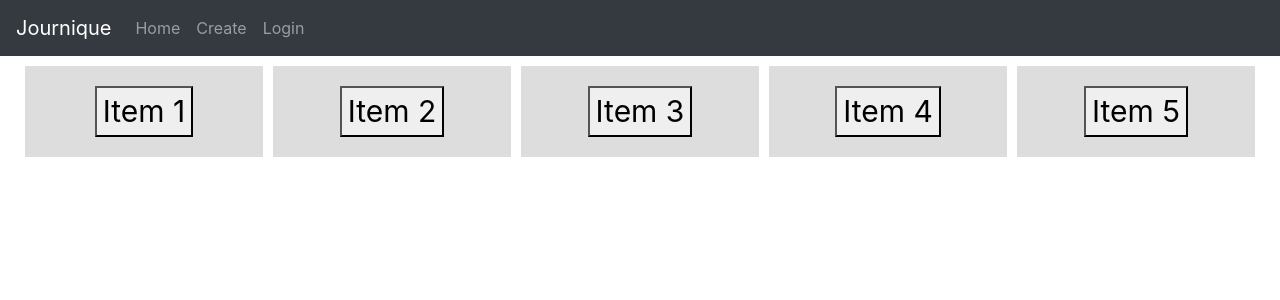
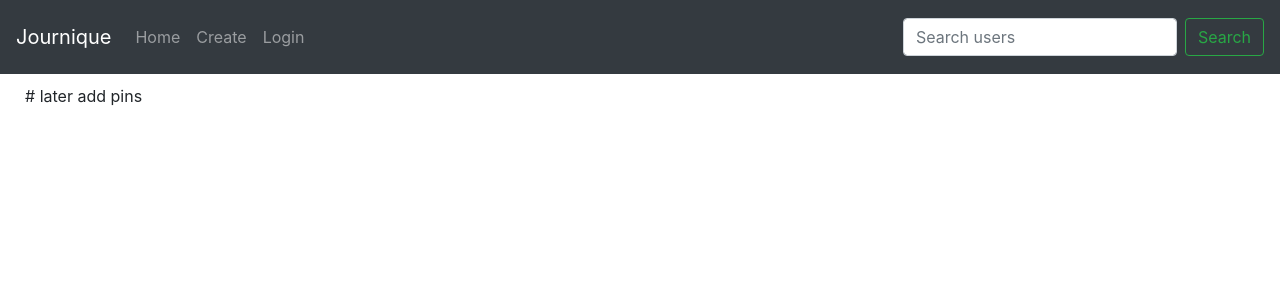
Before and after one commit to wahnkoij/Journique, a Django app: page /home/ in a window 1280 px wide. Shown: the top 300 px of the page. Run offline with Django 5.2, Linux system fonts and the light colour scheme; some libraries are stand-ins or nearby versions.

Commit message:
search engine users added

```diff
--- a/MyProject/Journique/templates/base.html
+++ b/MyProject/Journique/templates/base.html
@@ -1,5 +1,6 @@
 <!DOCTYPE html>
 <html lang="en">
+
 <head>
     <meta charset="UTF-8">
     <meta name="viewport" content="width=device-width, initial-scale=1.0">
@@ -22,11 +23,17 @@
             font-size: 30px;
             text-align: center;
         }
+
+        .search-form {
+            margin-top: 10px;
+            margin-bottom: 10px;
+        }
     </style>
 </head>
+
 <body>
     <nav class="navbar navbar-expand-md bg-dark navbar-dark">
-        <a class="navbar-brand" href="#">Journique</a>
+        <a class="navbar-brand" href="{% url 'home' %}">Journique</a>
         <button class="navbar-toggler" type="button" data-toggle="collapse" data-target="#collapsibleNavbar">
             <span class="navbar-toggler-icon"></span>
         </button>
@@ -45,9 +52,16 @@
                 {% endif %}
             </ul>
         </div>
+
+        <!-- Search engine (поисковик) -->
+        <form class="form-inline search-form" method="get" action="{% url 'search_users' %}">
+            <input class="form-control mr-sm-2" type="text" placeholder="Search users" name="q">
+            <button class="btn btn-outline-success my-2 my-sm-0" type="submit">Search</button>
+        </form>
     </nav>
 
     {% block content %}{% endblock %}
 
 </body>
+
 </html>
--- a/MyProject/Journique/templates/home.html
+++ b/MyProject/Journique/templates/home.html
@@ -1,85 +1,9 @@
-<!DOCTYPE html>
-<html lang="en">
-<head>
-    <meta charset="UTF-8">
-    <meta name="viewport" content="width=device-width, initial-scale=1.0">
-    <title>Journique</title>
-    <link rel="stylesheet" href="https://maxcdn.bootstrapcdn.com/bootstrap/4.5.2/css/bootstrap.min.css">
-    <script src="https://ajax.googleapis.com/ajax/libs/jquery/3.5.1/jquery.min.js"></script>
-    <script src="https://cdnjs.cloudflare.com/ajax/libs/popper.js/1.16.0/umd/popper.min.js"></script>
-    <script src="https://maxcdn.bootstrapcdn.com/bootstrap/4.5.2/js/bootstrap.min.js"></script>
-    <style>
-        .grid-container {
-            display: grid;
-            grid-template-columns: repeat(auto-fill, minmax(200px, 1fr));
-            grid-gap: 10px;
-            padding: 10px;
-        }
+{% extends 'base.html' %}
 
-        .grid-item {
-            background-color: #ddd;
-            padding: 20px;
-            font-size: 30px;
-            text-align: center;
-        }
-    </style>
-</head>
-<body>
-    <nav class="navbar navbar-expand-md bg-dark navbar-dark">
-        <a class="navbar-brand" href="#">Journique</a>
-        <button class="navbar-toggler" type="button" data-toggle="collapse" data-target="#collapsibleNavbar">
-            <span class="navbar-toggler-icon"></span>
-        </button>
-        <div class="collapse navbar-collapse" id="collapsibleNavbar">
-            <ul class="navbar-nav">
-                <li class="nav-item">
-                    <a class="nav-link" href="{% url 'home' %}">Home</a>
-                </li>
-                <li class="nav-item">
-                    <a class="nav-link" href="#">Create</a>
-                </li>
-                {% if user.is_authenticated %}
-                    <li><a class="nav-link" href="{% url 'profile' %}">Profile</a></li>
-                {% else %}
-                    <li><a class="nav-link" href="{% url 'login' %}">Login</a></li>
-                {% endif %}
-            </ul>
-        </div>
-    </nav>
-
+{% block content %}
     <div class="container-fluid">
         <div class="grid-container">
-            <form action="{% url 'view_1' %}" method="post">
-            {% csrf_token %}
-            <div class="grid-item">
-                <button type="submit">Item 1</button>
-            </div>
-            </form>
-            <form action="{% url 'view_2' %}" method="post">
-            {% csrf_token %}
-            <div class="grid-item">
-                <button type="submit">Item 2</button>
-            </div>
-            </form>
-            <form action="{% url 'view_3' %}" method="post">
-            {% csrf_token %}
-            <div class="grid-item">
-                <button type="submit">Item 3</button>
-            </div>
-            </form>
-            <form action="{% url 'view_4' %}" method="post">
-            {% csrf_token %}
-            <div class="grid-item">
-                <button type="submit">Item 4</button>
-            </div>
-            </form>
-            <form action="{% url 'view_5' %}" method="post">
-            {% csrf_token %}
-            <div class="grid-item">
-                <button type="submit">Item 5</button>
-            </div>
-            </form>
+            # later add pins
         </div>
     </div>
-</body>
-</html>
+{% endblock %}
--- a/MyProject/Journique/templates/pin_detail.html
+++ b/MyProject/Journique/templates/pin_detail.html
@@ -10,7 +10,7 @@
     <p>pin title: {{ pin.title }}</p>
     <p>pin description: {{ pin.description }}</p>
 
-    <!-- изображение картинки -->
+    <!-- image -->
     <img src="{{ pin.image.image.url }}" alt="{{ pin.title }}">
 
 </body>
--- a/MyProject/Journique/urls.py
+++ b/MyProject/Journique/urls.py
@@ -4,6 +4,9 @@ from .views import *
 
 urlpatterns = [
     path('home/', home, name='home'),
+    path('users/', user_list, name='user_list'),
+    path('users/<str:username>/', user_profile, name='user_profile'),
+    path('search_users/', search_users, name='search_users'),
     # pins
     path('pins/', pin_list, name='pin_list'),
     path('pin/<int:pin_id>/', pin_detail, name='pin_detail'),
--- a/MyProject/Journique/views.py
+++ b/MyProject/Journique/views.py
@@ -1,6 +1,6 @@
 from django.contrib.auth.decorators import login_required
 from django.contrib.auth.forms import UserCreationForm, UserChangeForm
-from django.shortcuts import render, redirect
+from django.shortcuts import render, redirect, get_object_or_404
 from .models import Pin, UserProfile, User
 from .forms import PinForm, UserProfileForm
 from django.http import HttpResponse
@@ -11,6 +11,17 @@ def home(request):
     return render(request, 'home.html')
 
 
+def user_list(request): # all users
+    users = User.objects.all()
+    return render(request, 'user_list.html', {'users': users})
+
+
+def user_profile(request, username):
+    user = get_object_or_404(User, username=username)
+    return render(request, 'user_profile.html', {'user': user})
+
+
+# profile interaction
 @login_required
 def profile_view(request):
     return render(request, 'profile.html')
@@ -31,32 +42,6 @@ def edit_profile(request):
         profile_form = UserProfileForm(instance=request.user.userprofile)
 
     return render(request, 'edit_profile.html', {'user_form': user_form, 'profile_form': profile_form})
-
-
-def pin_list(request):
-    pins = Pin.objects.all()
-    return render(request, 'pin_list.html', {'pins': pins})
-
-
-def pin_detail(request, pin_id):
-    pin = Pin.objects.get(id=pin_id)
-    return render(request, 'pin_detail.html', {'pin': pin})
-
-
-def add_pin(request):
-    if request.method == 'POST':
-        form = PinForm(request.POST, request.FILES)
-
-        if form.is_valid():
-            pin = form.save(commit=False)
-            pin.user = request.user
-            pin.save()
-
-            return redirect('pin_list')  # перенаправление после успешного добавления
-    else:
-        form = PinForm()
-
-    return render(request, 'add_pin.html', {'form': form})
 
 
 def register(request):
@@ -92,26 +77,56 @@ def delete_profile(request):
     return render(request, 'delete_profile.html')
 
 
+def search_users(request):  # search users (need others)
+    query = request.GET.get('q')
+    results = User.objects.filter(username__icontains=query)
+    return render(request, 'search_users.html', {'results': results, 'query': query})
+
+
+# pins
+def pin_list(request):
+    pins = Pin.objects.all()
+    return render(request, 'pin_list.html', {'pins': pins})
+
+
+def pin_detail(request, pin_id):
+    pin = Pin.objects.get(id=pin_id)
+    return render(request, 'pin_detail.html', {'pin': pin})
+
+
+def add_pin(request):
+    if request.method == 'POST':
+        form = PinForm(request.POST, request.FILES)
+
+        if form.is_valid():
+            pin = form.save(commit=False)
+            pin.user = request.user
+            pin.save()
+
+            return redirect('pin_list')  # перенаправление после успешного добавления
+    else:
+        form = PinForm()
+
+    return render(request, 'add_pin.html', {'form': form})
+
+
+# views
 def view_1(request):
     if request.method == 'POST':
         return HttpResponse("View 1 clicked")
-
 
 def view_2(request):
     if request.method == 'POST':
         return HttpResponse("View 2 clicked")
 
-
 def view_3(request):
     if request.method == 'POST':
         return HttpResponse("View 3 clicked")
-
 
 def view_4(request):
     if request.method == 'POST':
         return HttpResponse("View 4 clicked")
 
-
 def view_5(request):
     if request.method == 'POST':
         return HttpResponse("View 5 clicked")
```
Also changed, not shown: MyProject/Journique/templates/profile.html (+15 -70 lines), MyProject/Journique/templates/search_users.html (added, +27 -0 lines), MyProject/Journique/templates/user_list.html (added, +20 -0 lines), MyProject/Journique/templates/user_profile.html (added, +32 -0 lines), MyProject/media/default_profile_image/IMG_20230718_223538.jpg (added).
